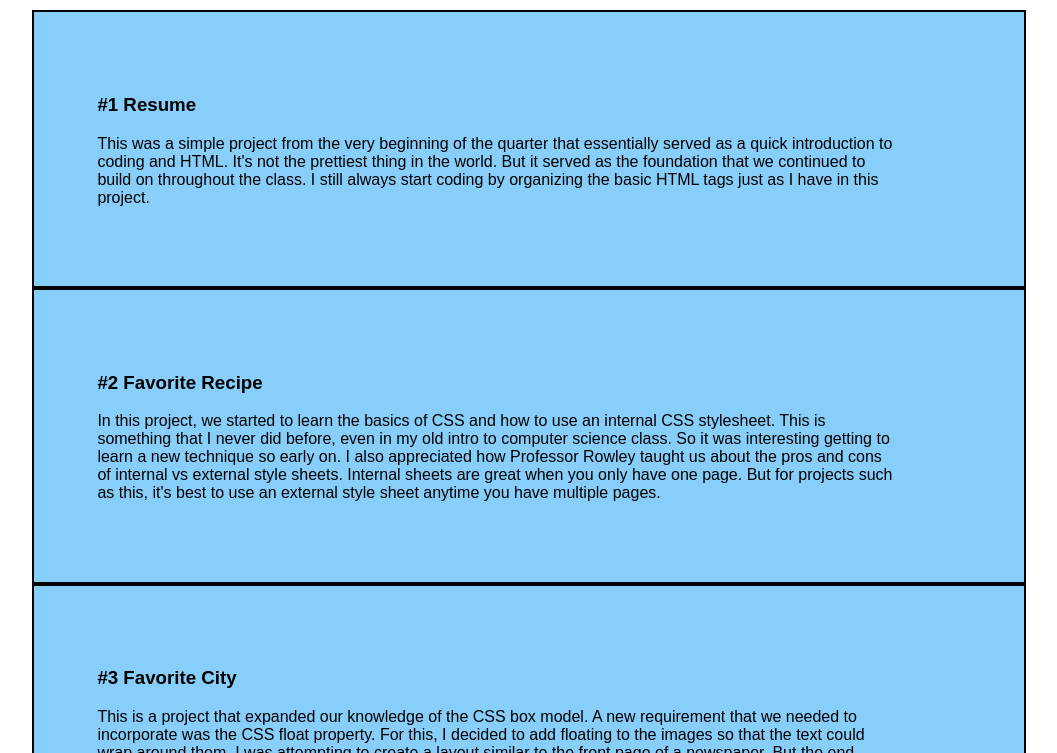
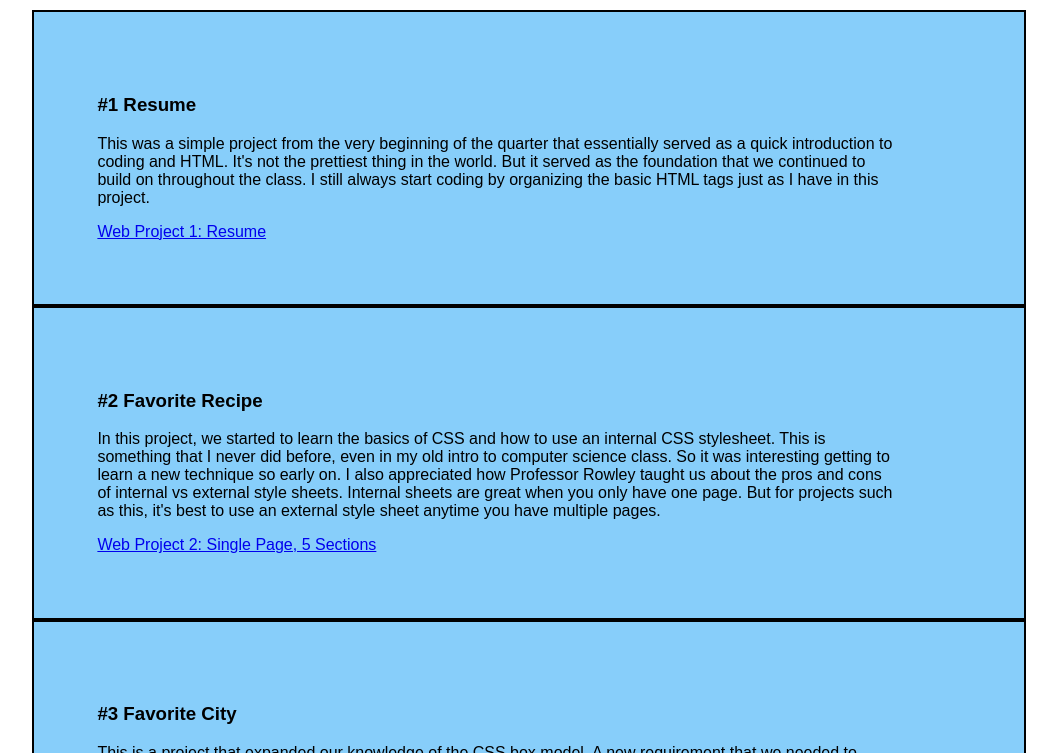
Before and after one commit to RyanDoBC/Final-Project, a plain HTML site: page portfolio.html in a window 1280 px wide. Shown: the part 597-1350 px from the top of the page, without its empty margins (39-1096 px from the left). Drawn offline with nearby package versions, Linux system fonts and the light colour scheme; a web font is replaced by a local one.

Commit message:
Update portfolio.html

```diff
--- a/portfolio.html
+++ b/portfolio.html
@@ -31,10 +31,12 @@
             <section id="first">
                 <h3>#1 Resume</h3>
                     <p>This was a simple project from the very beginning of the quarter that essentially served as a quick introduction to coding and HTML. It's not the prettiest thing in the world. But it served as the foundation that we continued to build on throughout the class. I still always start coding by organizing the basic HTML tags just as I have in this project.</p>
+                    <a href="https://ryandobc.github.io/project1/" target="_blank">Web Project 1: Resume</a>
             </section>
             <section id="second">
                 <h3>#2 Favorite Recipe</h3>
                     <p>In this project, we started to learn the basics of CSS and how to use an internal CSS stylesheet. This is something that I never did before, even in my old intro to computer science class. So it was interesting getting to learn a new technique so early on. I also appreciated how Professor Rowley taught us about the pros and cons of internal vs external style sheets. Internal sheets are great when you only have one page. But for projects such as this, it's best to use an external style sheet anytime you have multiple pages.</p>
+                    <a href="https://ryandobc.github.io/project1/" target="_blank">Web Project 2: Single Page, 5 Sections</a>
             </section>
             <section id ="third">
                 <h3>#3 Favorite City</h3>
```
